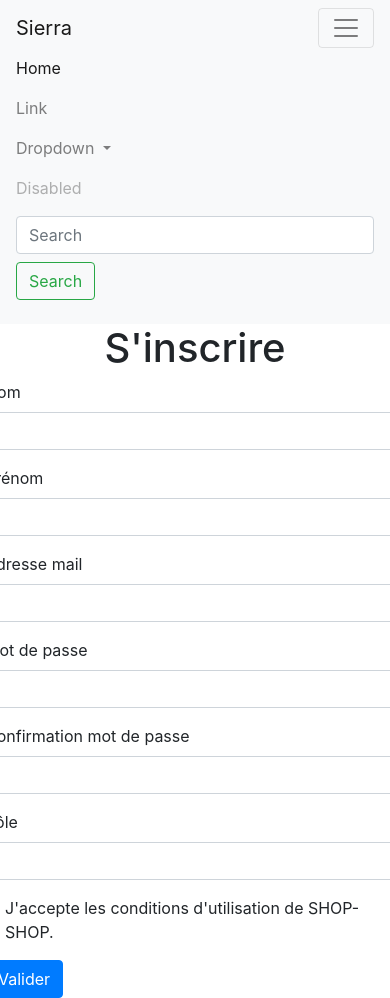
After one commit to VALENTIN4real/sierra, a PHP site: template src/vue/inscription.html.twig in a window 390 px wide, after a click that opens the changed part; the page is wider, and only the part inside the window is pictured. The commit adds this page. Run offline with PHP 8.4, Linux system fonts and the light colour scheme; the template is opened without the code that fills it, so the values that code supplies are empty; some libraries are stand-ins or nearby versions.

Commit message:
User sign up working

```diff
--- a/src/controleur/_controleurs.php
+++ b/src/controleur/_controleurs.php
@@ -1,4 +1,4 @@
 <?php
     require_once 'accueilControleur.php';
-
+    require_once 'inscriptionControleur.php';
 ?>
--- a/src/controleur/accueilControleur.php
+++ b/src/controleur/accueilControleur.php
@@ -1,7 +1,7 @@
 <?php
 
-    function accueilControleur(){
-        echo 'Page d\'accueil du site';
+    function accueilControleur($twig){
+        echo $twig->render('accueil.html.twig', array());
     }
 
     function contactControleur(){
--- /dev/null
+++ b/src/modele/_classes.php
@@ -0,0 +1,3 @@
+<?php
+    require_once 'class_utilisateur.php';
+?>
--- /dev/null
+++ b/src/vue/base.html.twig
@@ -0,0 +1,61 @@
+<!DOCTYPE html>
+<html lang="fr">
+    <head>
+        <!-- Required meta tags -->
+        <meta charset="utf-8">
+        <meta name="viewport" content="width=device-width, initial-scale=1, shrink-to-fit=no">
+
+        <!-- Bootstrap CSS -->
+        <link rel="stylesheet" href="https://stackpath.bootstrapcdn.com/bootstrap/4.4.1/css/bootstrap.min.css" integrity="sha384-Vkoo8x4CGsO3+Hhxv8T/Q5PaXtkKtu6ug5TOeNV6gBiFeWPGFN9MuhOf23Q9Ifjh" crossorigin="anonymous">
+
+        <title>{% block title %}SIERRA - {% endblock %}</title>
+    </head>
+
+    <body>
+            <nav class="navbar navbar-expand-lg navbar-light bg-light">
+                <a class="navbar-brand" href="#">Sierra</a>
+                <button class="navbar-toggler" type="button" data-toggle="collapse" data-target="#navbarSupportedContent" aria-controls="navbarSupportedContent" aria-expanded="false" aria-label="Toggle navigation">
+                    <span class="navbar-toggler-icon"></span>
+                </button>
+
+                <div class="collapse navbar-collapse" id="navbarSupportedContent">
+                    <ul class="navbar-nav mr-auto">
+                    <li class="nav-item active">
+                        <a class="nav-link" href="#">Home <span class="sr-only">(current)</span></a>
+                    </li>
+                    <li class="nav-item">
+                        <a class="nav-link" href="#">Link</a>
+                    </li>
+                    <li class="nav-item dropdown">
+                        <a class="nav-link dropdown-toggle" href="#" id="navbarDropdown" role="button" data-toggle="dropdown" aria-haspopup="true" aria-expanded="false">
+                        Dropdown
+                        </a>
+                        <div class="dropdown-menu" aria-labelledby="navbarDropdown">
+                        <a class="dropdown-item" href="#">Action</a>
+                        <a class="dropdown-item" href="#">Another action</a>
+                        <div class="dropdown-divider"></div>
+                        <a class="dropdown-item" href="#">Something else here</a>
+                        </div>
+                    </li>
+                    <li class="nav-item">
+                        <a class="nav-link disabled" href="#" tabindex="-1" aria-disabled="true">Disabled</a>
+                    </li>
+                    </ul>
+                    <form class="form-inline my-2 my-lg-0">
+                    <input class="form-control mr-sm-2" type="search" placeholder="Search" aria-label="Search">
+                    <button class="btn btn-outline-success my-2 my-sm-0" type="submit">Search</button>
+                    </form>
+                </div>
+            </nav>
+        {% block contenu %}
+
+        {% endblock %}
+
+        <!-- Optional JavaScript -->
+        <!-- jQuery first, then Popper.js, then Bootstrap JS -->
+
+        <script src="https://code.jquery.com/jquery-3.4.1.slim.min.js" integrity="sha384-J6qa4849blE2+poT4WnyKhv5vZF5SrPo0iEjwBvKU7imGFAV0wwj1yYfoRSJoZ+n" crossorigin="anonymous"></script>
+        <script src="https://cdn.jsdelivr.net/npm/popper.js@1.16.0/dist/umd/popper.min.js" integrity="sha384-Q6E9RHvbIyZFJoft+2mJbHaEWldlvI9IOYy5n3zV9zzTtmI3UksdQRVvoxMfooAo" crossorigin="anonymous"></script>    <script src="https://stackpath.bootstrapcdn.com/bootstrap/4.4.1/js/bootstrap.min.js" integrity="sha384-wfSDF2E50Y2D1uUdj0O3uMBJnjuUD4Ih7YwaYd1iqfktj0Uod8GCExl3Og8ifwB6" crossorigin="anonymous"></script>
+
+    </body>
+</html>
--- /dev/null
+++ b/src/vue/inscription.html.twig
@@ -0,0 +1,58 @@
+{% extends "base.html.twig" %}
+{% block title %} Inscription{% endblock %}
+{% block contenu %}
+    {% if form.valide is defined %}
+        {% if form.valide == true %}
+
+            <h1>Inscription réussie !</h1>
+            <h1>Votre adresse mail est : {{form.email}}</h1>
+            <h1>Nom et Prénom renseignés : {{form.nom}} {{form.prenom}}</h1>
+        {% else %}
+            <h1>Erreur lors de l'inscription</h1>
+            <h1>{{form.message}}</h1>
+        {% endif %}
+
+    {% else %}
+
+        <h1 class="text-center">S'inscrire</h1>
+        <div class="row h-75 justify-content-center align-items-center">
+            <form action="index.php?page=inscription" method="post" enctype="application/x-www-form-urlencoded">
+                <div class="form-row">
+                    <div class="form-group col-md-6">
+                        <label for="nom">Nom</label>
+                        <input name="nom" id="nom" type="text" class="form-control" required>
+                    </div>
+                    <div class="form-group col-md-6">
+                        <label for="prenom">Prénom</label>
+                        <input name="prenom" id="prenom" type="text" class="form-control" required>
+                    </div>
+
+                    <div class="form-group col-md-4">
+                        <label for="email">Adresse mail</label>
+                        <input name="email" id="email" type="email" class="form-control" required>
+                    </div>
+                    <div class="form-group col-md-4">
+                        <label for="password">Mot de passe</label>
+                        <input name="password" id="password" type="password" class="form-control" required>
+                    </div>
+                    <div class="form-group col-md-4">
+                        <label for="password2">Confirmation mot de passe</label>
+                        <input name="password2" id="password2" type="password" class="form-control" required>
+                    </div>
+                    <div class="form-group col-md-6">
+                        <label for="role">Rôle</label>
+                        <input name="role" id="role" type="text" class="form-control" required>
+                    </div>
+                </div>
+
+                <div class="form-group">
+                    <div class="form-check">
+                        <input class="form-check-input" type="checkbox" id="gridCheck" required>
+                        <label class="form-check-label" for="gridCheck">J'accepte les conditions d'utilisation de SHOP-SHOP.</label>
+                    </div>
+                </div>
+                <button name="btInscription" type="submit" class="btn btn-primary">Valider</button>
+            </form>
+
+    {% endif %}
+{% endblock %}
```
Also changed, not shown: config/connexion.php (added, +12 -0 lines), config/routes.php (+6 -1 lines), public/index.php (+6 -2 lines), src/controleur/inscriptionControleur.php (added, +33 -0 lines), src/modele/class_utilisateur.php (added, +23 -0 lines), src/vue/accueil.html.twig (added, +7 -0 lines), 1 other file.
